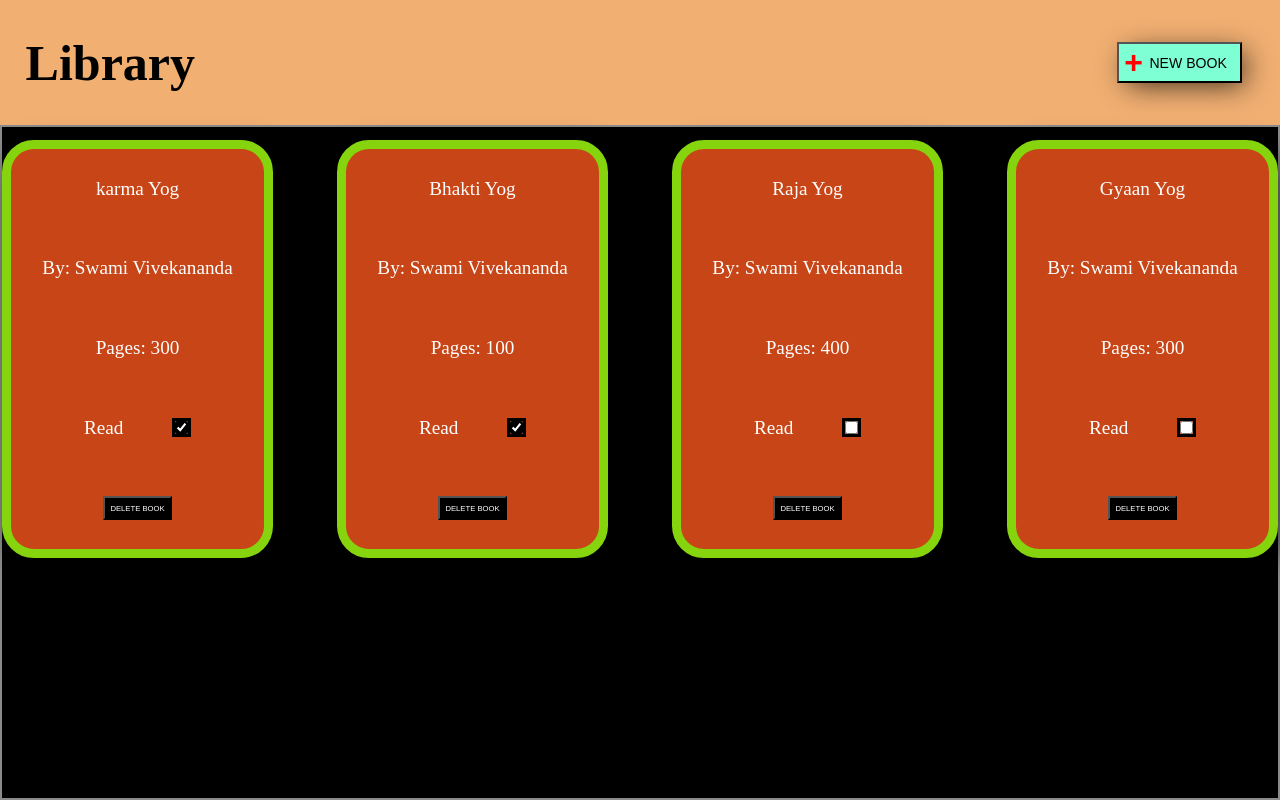
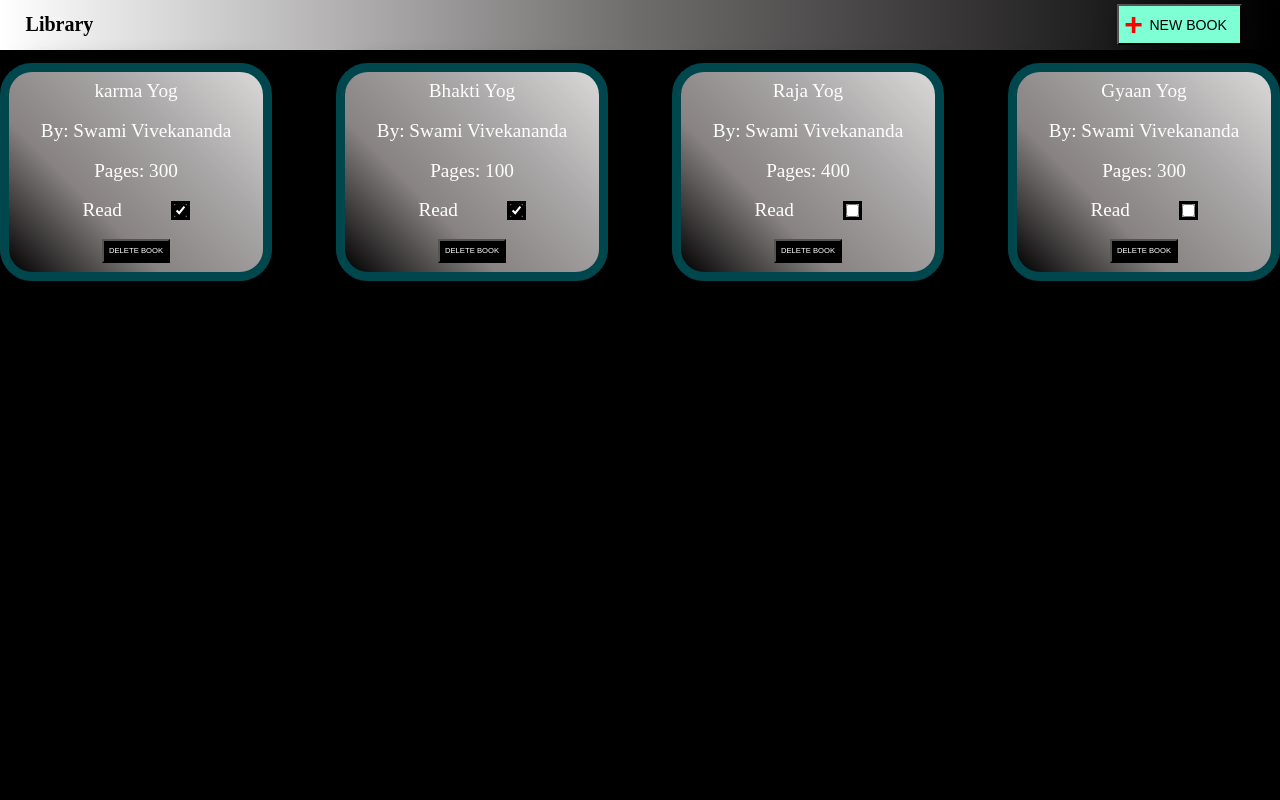
Before and after one commit to vk0942/Library, a plain HTML site: page index.html in a window 1280 px wide. Drawn offline with Linux system fonts and the light colour scheme.

Commit message:
changes in some css

```diff
--- a/style.css
+++ b/style.css
@@ -64,10 +64,10 @@ body{
    background:white;
 }
 .header{
-    font-size: 25px;
+    font-size: 10px;
     align-items:center;
     flex-shrink: 0;
-    background-color:rgb(241, 175, 114);
+    background:linear-gradient(90deg,rgb(255, 255, 255),rgb(110, 107, 107),black);
     display:flex;
     justify-content: space-between;
     padding-left:2vw;
@@ -102,7 +102,7 @@ body{
 }
 .shelf{
     flex-grow:1;
-    border:2px solid rgb(139, 139, 139);
+
     display:grid;
     grid-template-columns: repeat(auto-fit ,minmax(20%,1fr));
     gap:4rem;
@@ -110,9 +110,11 @@ body{
     background-color: rgb(0, 0, 0);
 }
 .block{
-    background-color: rgb(199, 69, 22);
-    max-height: 400px;
-    border:9px solid rgb(133, 212, 14);
+    background: linear-gradient(45deg,black,rgb(136, 130, 130),rgb(169, 167, 167),rgb(219, 216, 216));
+    max-height: 200px;
+
+    max-width:500px;
+    border:9px solid rgb(0, 70, 77);
     border-radius:2rem;
     display:flex;
     flex-direction: column;
```
